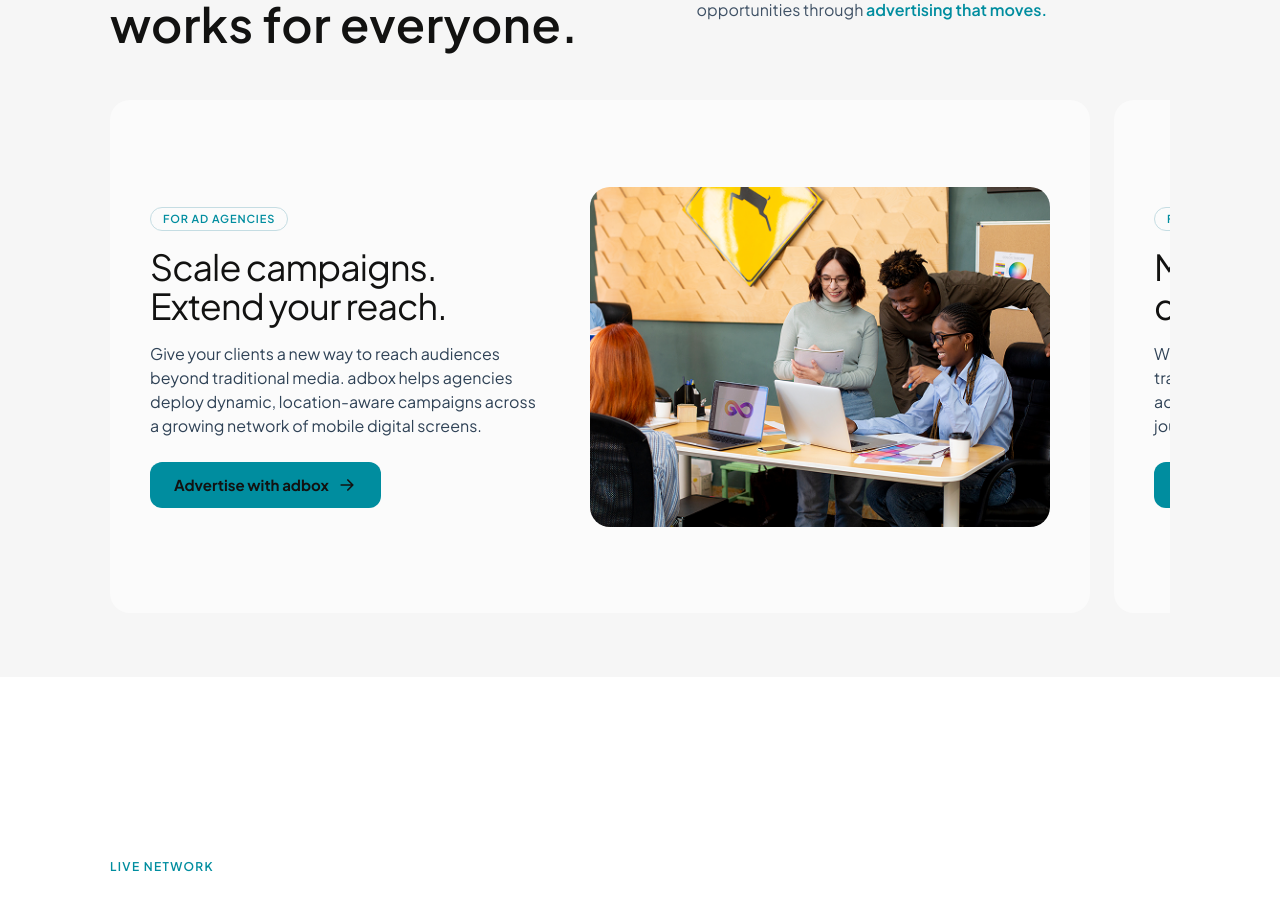
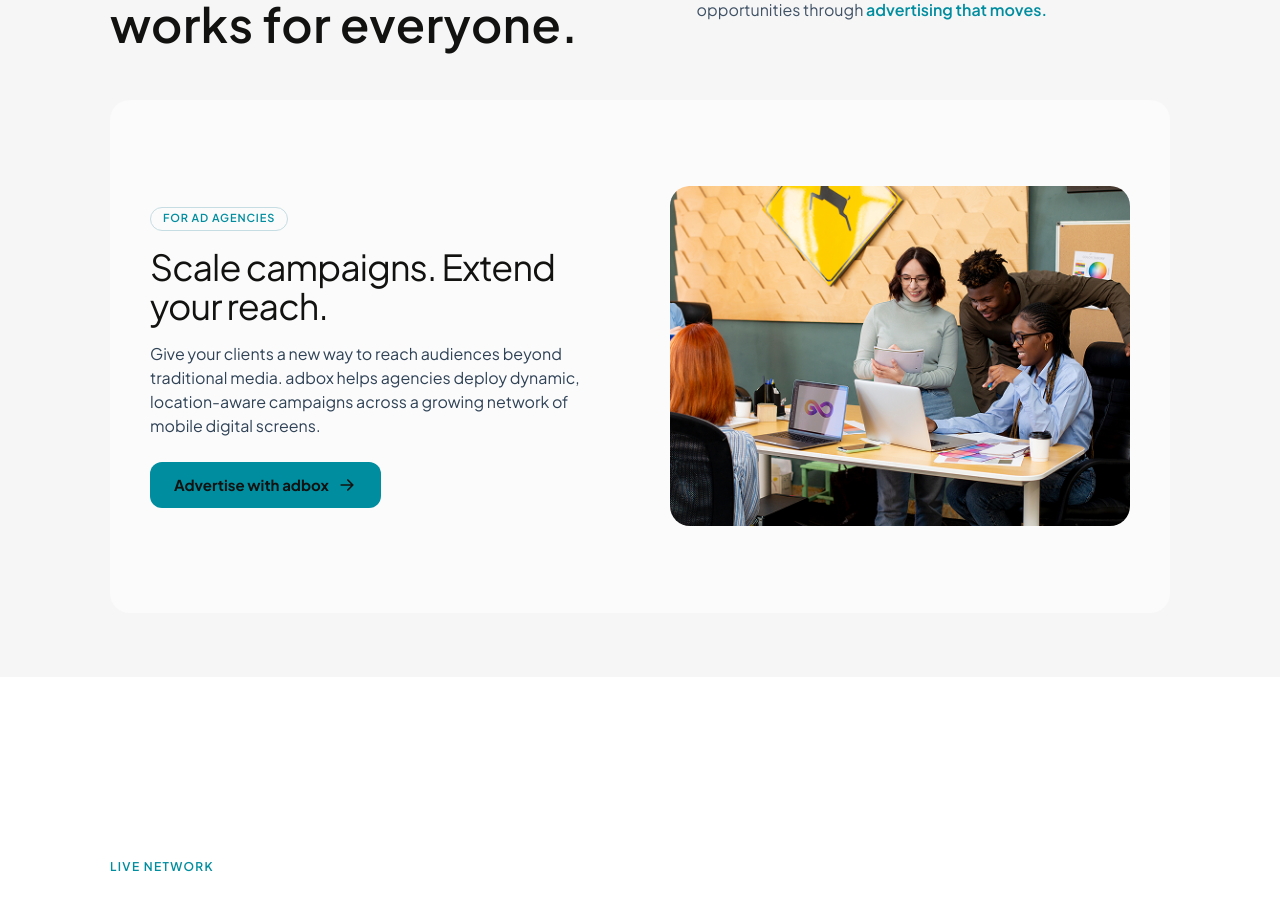
Before and after one commit to Wuraola-Adebisi/For-Adbox, a React (Vite) app: page / in a window 1280 px wide. Shown: the part 2727-3624 px from the top of the page. Built offline with nearby package versions, Linux system fonts and the light colour scheme.

Commit message:
Refine ForWho card transition

```diff
--- a/src/sections/ForWho.tsx
+++ b/src/sections/ForWho.tsx
@@ -53,53 +53,32 @@
 
 type Slide = (typeof slides)[number];
 
-const SLIDE_DURATION = 650;
+const CHANGE_DURATION = 140;
 const SLIDE_COUNT = slides.length;
 
 export function ForWho() {
-  const [position, setPosition] = useState(SLIDE_COUNT);
-  const [isAnimating, setIsAnimating] = useState(false);
-  const [transitionEnabled, setTransitionEnabled] = useState(true);
+  const [position, setPosition] = useState(0);
+  const [isChanging, setIsChanging] = useState(false);
 
   const timeoutRef = useRef<ReturnType<typeof setTimeout> | undefined>(
     undefined,
   );
-  const rafRef = useRef<number | null>(null);
-
-  const carouselSlides = [...slides, ...slides, ...slides];
 
   const goTo = (nextPosition: number) => {
-    if (isAnimating) return;
+    if (isChanging) return;
 
-    window.clearTimeout(timeoutRef.current);
+    const normalizedPosition =
+      (nextPosition + SLIDE_COUNT) % SLIDE_COUNT;
 
-    setIsAnimating(true);
-    setPosition(nextPosition);
+    setIsChanging(true);
 
     timeoutRef.current = setTimeout(() => {
-      const isPastRightCopy = nextPosition >= SLIDE_COUNT * 2;
-      const isBeforeLeftCopy = nextPosition < SLIDE_COUNT;
+      setPosition(normalizedPosition);
 
-      if (isPastRightCopy || isBeforeLeftCopy) {
-        const resetPosition = isPastRightCopy
-          ? nextPosition - SLIDE_COUNT
-          : nextPosition + SLIDE_COUNT;
-
-        setTransitionEnabled(false);
-        setPosition(resetPosition);
-
-        rafRef.current = requestAnimationFrame(() => {
-          rafRef.current = requestAnimationFrame(() => {
-            setTransitionEnabled(true);
-            setIsAnimating(false);
-          });
-        });
-
-        return;
-      }
-
-      setIsAnimating(false);
-    }, SLIDE_DURATION);
+      requestAnimationFrame(() => {
+        setIsChanging(false);
+      });
+    }, CHANGE_DURATION);
   };
 
   const goNext = () => {
@@ -113,14 +92,10 @@
   useEffect(() => {
     return () => {
       window.clearTimeout(timeoutRef.current);
-
-      if (rafRef.current !== null) {
-        cancelAnimationFrame(rafRef.current);
-      }
     };
   }, []);
 
-  const activeIndex = position % SLIDE_COUNT;
+  const activeSlide = slides[position];
 
   return (
     <Section
@@ -147,7 +122,7 @@
               type="button"
               onClick={goPrev}
               aria-label="Previous audience"
-              disabled={isAnimating}
+              disabled={isChanging}
               className="flex h-6 w-6 items-center justify-center text-soft transition-colors duration-200 hover:text-fg disabled:pointer-events-none"
             >
               <ChevronIcon direction="left" />
@@ -159,7 +134,7 @@
               type="button"
               onClick={goNext}
               aria-label="Next audience"
-              disabled={isAnimating}
+              disabled={isChanging}
               className="flex h-6 w-6 items-center justify-center text-soft transition-colors duration-200 hover:text-fg disabled:pointer-events-none"
             >
               <ChevronIcon direction="right" />
@@ -168,34 +143,17 @@
         </div>
       </div>
 
-      {/* Carousel viewport */}
-      <div className="relative mt-8 w-full overflow-hidden sm:mt-10 md:mt-12">
+      {/* Card */}
+      <div className="relative mt-8 w-full sm:mt-10 md:mt-12">
         <div
-          className="relative"
+          className={`for-who-card rounded-[20px] p-5 transition-opacity ease-out sm:p-6 md:p-10 ${
+            isChanging ? "opacity-0" : "opacity-100"
+          }`}
           style={{
-            paddingRight: "80px",
+            transitionDuration: `${CHANGE_DURATION}ms`,
           }}
         >
-          <div
-            className="flex gap-6"
-            style={{
-              transform: `translate3d(calc(-${position} * (100% + 24px)), 0, 0)`,
-              transition: transitionEnabled
-                ? `transform ${SLIDE_DURATION}ms cubic-bezier(0.65, 0, 0.35, 1)`
-                : "none",
-              willChange: "transform",
-            }}
-          >
-            {carouselSlides.map((slide, index) => (
-              <div
-                key={`${slide.id}-${index}`}
-                className="for-who-card w-full shrink-0 rounded-[20px] p-5 sm:p-6 md:p-10"
-                aria-hidden={index % SLIDE_COUNT !== activeIndex}
-              >
-                <SlideCard slide={slide} />
-              </div>
-            ))}
-          </div>
+          <SlideCard slide={activeSlide} />
         </div>
       </div>
 
```
